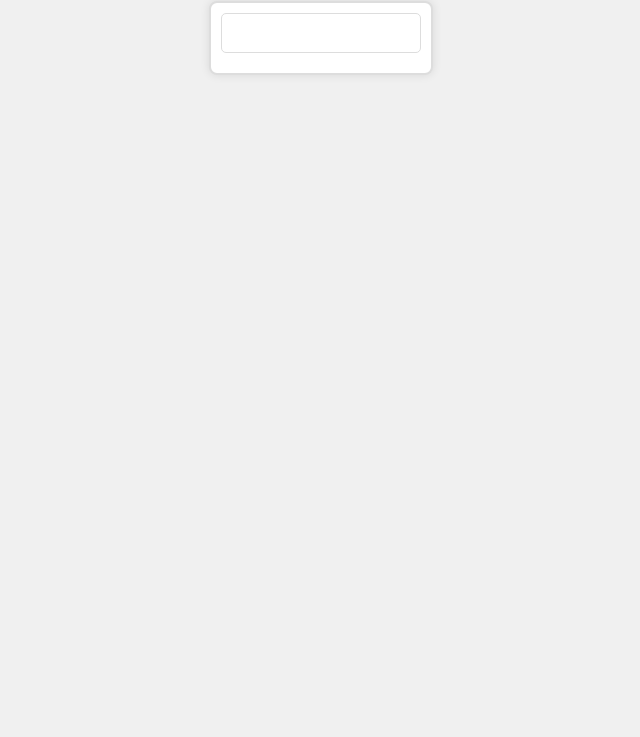
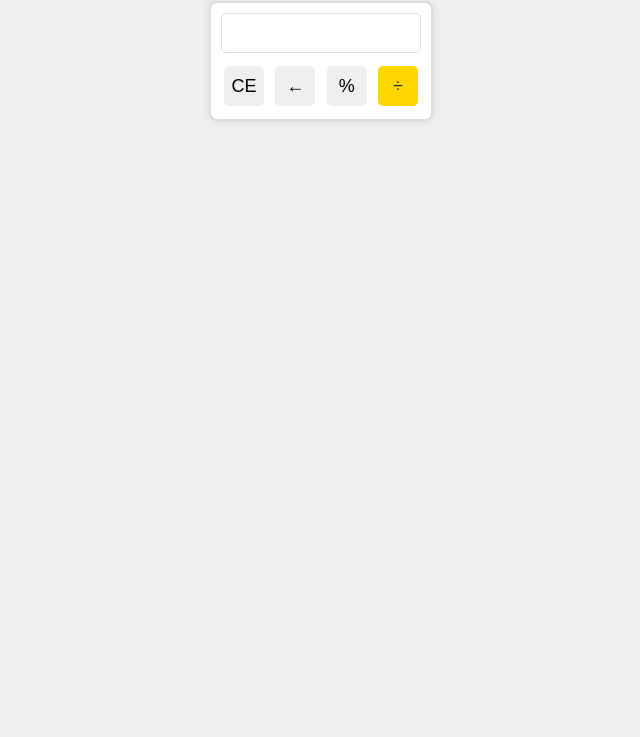
Before and after one commit to notghostxd/calculator, a plain HTML site: page index.html in a window 1280 px wide. Shown: the part 63-800 px from the top of the page, without its empty margins (319-959 px from the left). Drawn offline with Linux system fonts and the light colour scheme.

Commit message:
Update index.html

```diff
--- a/index.html
+++ b/index.html
@@ -47,12 +47,42 @@
             border-radius: 5px;
             font-family: 'CalculatorFont', Arial, sans-serif;
         }
+        .button {
+            width: 40px;
+            height: 40px;
+            margin: 3px;
+            font-size: 18px;
+            cursor: pointer;
+            border: none;
+            border-radius: 5px;
+            transition: background-color 0.3s;
+        }
+        .button:hover {
+            background-color: #f0f0f0;
+        }
+        .button.operation {
+            background-color: #ffd700;
+            color: #333;
+        }
+        .button.operation:hover {
+            background-color: #ffc107;
+        }
+        .button-row {
+            display: flex;
+            justify-content: space-between;
+        }
     </style>
 </head>
 <body>
     <h1>Ghost's Calculator</h1>
     <div class="calculator">
         <input type="text" class="display" id="display" readonly>
+        <div class="button-row">
+            <button class="button" onclick="clearDisplay()">CE</button>
+            <button class="button" onclick="deleteDigit()">←</button>
+            <button class="button" onclick="append('%')">%</button>
+            <button class="button operation" onclick="append('/')">÷</button>
+        </div>
     </div>
 </body>
 </html>
```
